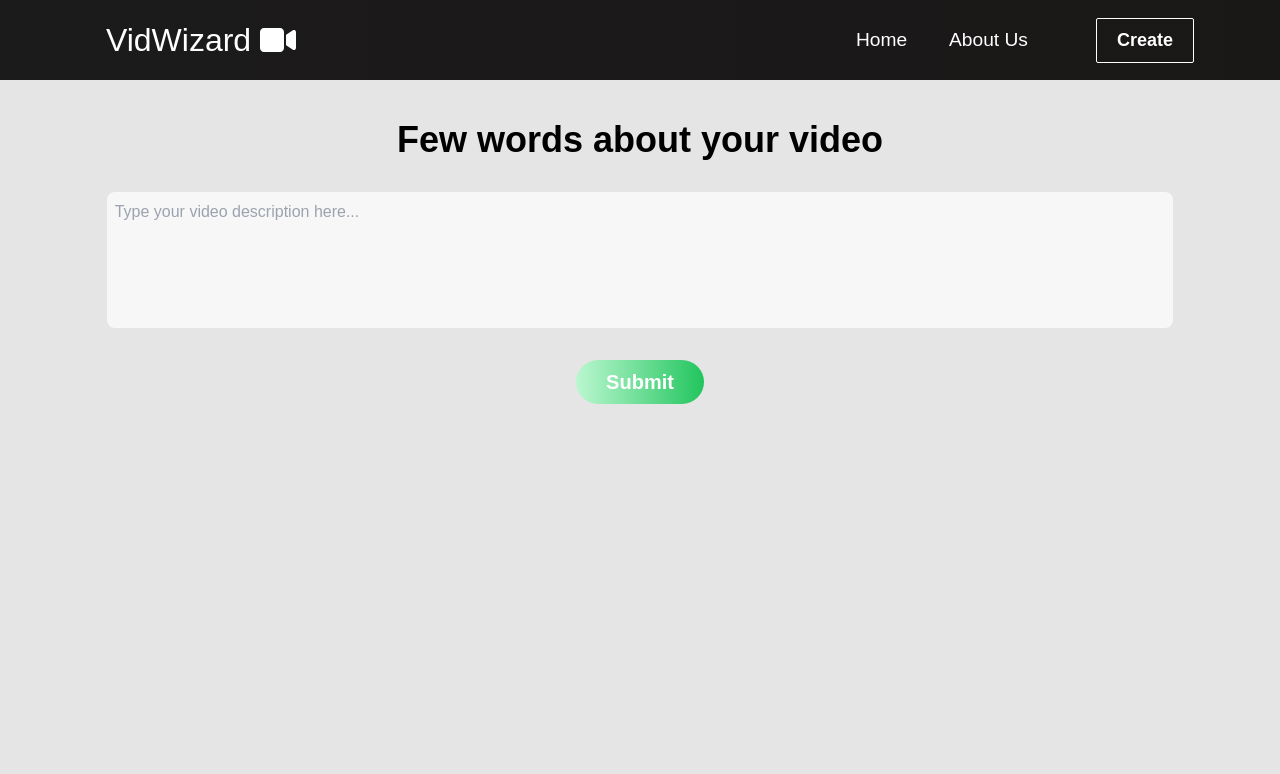
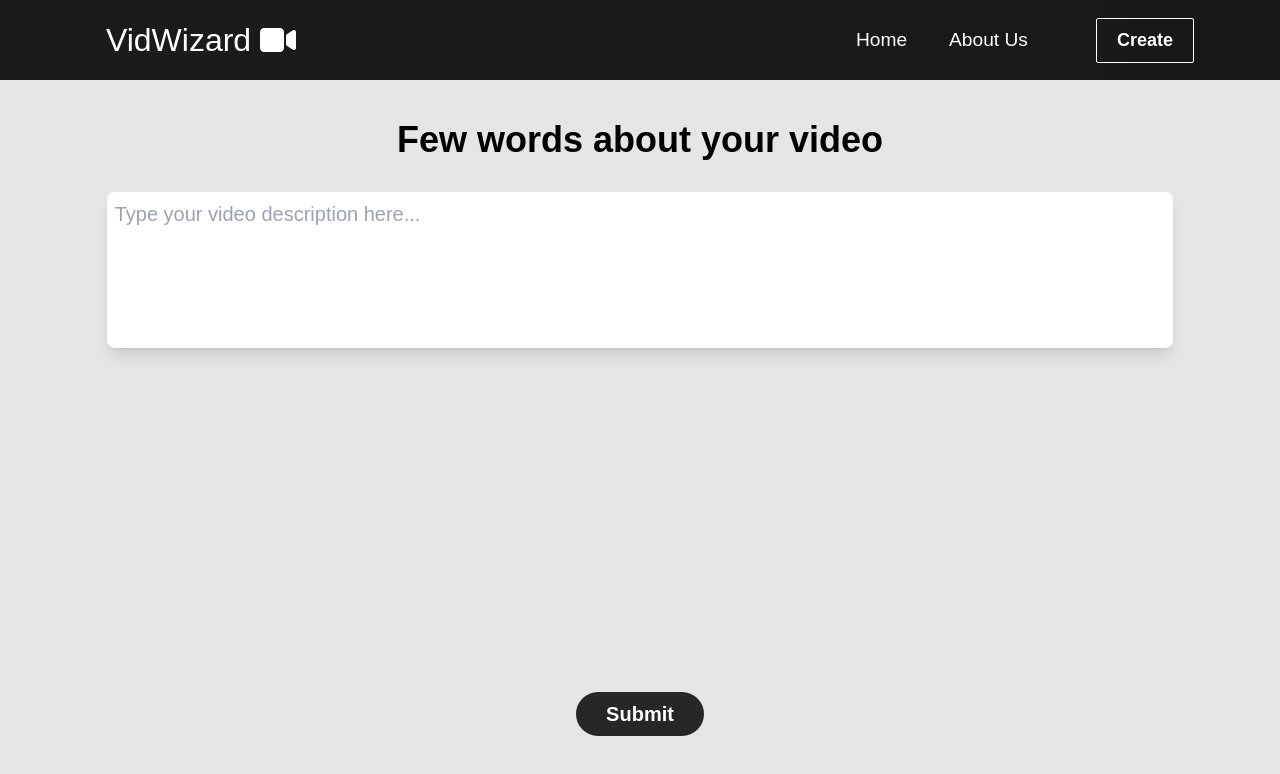
Before and after one commit to shakedarish/Final-Project, a React (Create React App) app: page /createPage in a window 1280 px wide. Shown: the top 774 px of the page. Built offline with nearby package versions, Linux system fonts and the light colour scheme.

Commit message:
add loader, funcation getCompomemt in CreatePage

```diff
--- a/src/components/Button.css
+++ b/src/components/Button.css
@@ -8,7 +8,7 @@
   outline: none;
   border: none;
   cursor: pointer;
-  font-weight: bold; /* Add this line */
+  font-weight: bold;
 }
 
 .btn--primary {
--- a/src/components/EditButton.jsx
+++ b/src/components/EditButton.jsx
@@ -1,10 +1,9 @@
 import React from "react";
 
-const EditButton = ({ text, onClick, additionalClass, fromColor, toColor }) => {
+const EditButton = ({ text, onClick, additionalClass }) => {
   return (
     <button
-      className={`rounded-3xl px-5 py-2 text-xl font-bold text-white w-32 ${additionalClass}
-      bg-gradient-to-r ${fromColor} ${toColor}`}
+      className={`rounded-3xl px-5 py-2 text-xl font-bold text-white w-32 ${additionalClass}`}
       onClick={onClick}
     >
       {text}
--- a/src/components/EditSection.jsx
+++ b/src/components/EditSection.jsx
@@ -28,18 +28,16 @@ const EditSection = ({ scriptText, setIsedited }) => {
         rows={5}
         cols={50}
       />
-      <div className="mb-7 flex justify-between w-2/5">
+      <div className="mb-16 flex justify-between w-2/5">
         <EditButton
           text={isEdit ? "Done" : "Edit"}
           onClick={handleToggleEditing}
-          fromColor="from-orange-200"
-          toColor="to-orange-500"
+          additionalClass="bg-zinc-800 hover:bg-zinc-900"
         />
         <EditButton
           text="Confirm"
           onClick={handleConfirm}
-          fromColor="from-green-200"
-          toColor="to-green-500"
+          additionalClass="bg-zinc-800 hover:bg-zinc-900"
         />
       </div>
     </>
--- a/src/components/ScriptCreate.jsx
+++ b/src/components/ScriptCreate.jsx
@@ -2,15 +2,17 @@ import React, { useState } from "react";
 import EditButton from "./EditButton";
 import { getScript } from "../util/genrateScript";
 
-const ScriptCreate = ({ setDesc }) => {
+const ScriptCreate = ({ setDesc, setLoading }) => {
   const [text, setText] = useState("");
 
   const handleSubmit = async () => {
     const requestData = { message: text };
 
     try {
+      setLoading(true);
       const responseData = await getScript(requestData);
       setDesc(responseData);
+      setLoading(false);
       console.log("generated script successfully");
     } catch (error) {
       console.error("Error generated script:", error);
@@ -22,7 +24,7 @@ const ScriptCreate = ({ setDesc }) => {
       <h1 className="mt-10 font-bold text-4xl">Few words about your video</h1>
 
       <textarea
-        className="w-10/12 p-2 border-none rounded-lg resize-none bg-white bg-opacity-70"
+        className="w-10/12 p-2 border-none rounded-lg text-xl resize-none bg-white shadow-lg"
         value={text}
         onChange={(e) => setText(e.target.value)}
         readOnly={false}
@@ -31,12 +33,10 @@ const ScriptCreate = ({ setDesc }) => {
         rows={5}
         cols={50}
       />
-
       <EditButton
         text="Submit"
         onClick={handleSubmit}
-        fromColor="from-green-200"
-        toColor="to-green-500"
+        additionalClass="bg-zinc-800 hover:bg-zinc-900 absolute bottom-16"
       />
     </>
   );
--- a/src/components/VoiceSection.jsx
+++ b/src/components/VoiceSection.jsx
@@ -138,9 +138,7 @@ const VoiceSeciton = () => {
       <EditButton
         text="Confirm"
         onClick={() => {}}
-        additionalClass="mb-12"
-        fromColor="from-green-200"
-        toColor="to-green-500"
+        additionalClass="mb-16 bg-zinc-800 hover:bg-zinc-900"
       />
     </>
   );
--- a/src/components/pages/CreatePage.jsx
+++ b/src/components/pages/CreatePage.jsx
@@ -2,21 +2,46 @@ import React, { useState } from "react";
 import EditSection from "../EditSection";
 import VoiceSeciton from "../VoiceSection";
 import ScriptCreate from "../ScriptCreate";
+import Loading from "../Loading";
+
+function GetCreateComponent({
+  setIsLoading,
+  setIsEdited,
+  setDescText,
+  isLoading,
+  isEdited,
+  descText,
+}) {
+  if (isLoading) {
+    return <Loading text="Create script..." />;
+  }
+
+  if (descText === "") {
+    return <ScriptCreate setDesc={setDescText} setLoading={setIsLoading} />;
+  }
+
+  if (!isEdited) {
+    return <EditSection scriptText={descText} setIsedited={setIsEdited} />;
+  }
+
+  return <VoiceSeciton />;
+}
 
 const CreatePage = () => {
+  const [isLoading, setIsLoading] = useState(false);
   const [isEdited, setIsEdited] = useState(false);
   const [descText, setDescText] = useState("");
 
   return (
-    <div
-      className="h-full flex flex-col justify-start bg-cover bg-center bg-no-repeat items-center gap-8 bg-neutral-200"
-      // bg-gradient-to-tr from-blue-300 to-white via-cyan-200"
-    >
-      {descText === "" && <ScriptCreate setDesc={setDescText} />}
-      {descText !== "" && !isEdited && (
-        <EditSection scriptText={descText} setIsedited={setIsEdited} />
-      )}
-      {descText !== "" && isEdited && <VoiceSeciton />}
+    <div className="h-full flex flex-col justify-start bg-cover bg-center bg-no-repeat items-center gap-8 bg-neutral-200">
+      <GetCreateComponent
+        setIsLoading={setIsLoading}
+        isLoading={isLoading}
+        setIsEdited={setIsEdited}
+        isEdited={isEdited}
+        setDescText={setDescText}
+        descText={descText}
+      />
     </div>
   );
 };
--- a/src/index.css
+++ b/src/index.css
@@ -23,3 +23,22 @@ html {
 .homePageBg {
   scrollbar-width: none;
 }
+
+.loader {
+  border: 16px solid #f3f3f3;
+  border-top: 16px solid #64bcbf;
+  border-radius: 50%;
+  width: 160px;
+  height: 160px;
+  animation: spin 2s linear infinite;
+  margin-bottom: 40px;
+}
+
+@keyframes spin {
+  0% {
+    transform: rotate(0deg);
+  }
+  100% {
+    transform: rotate(360deg);
+  }
+}
--- a/tailwind.config.js
+++ b/tailwind.config.js
@@ -1,10 +1,8 @@
 /** @type {import('tailwindcss').Config} */
 module.exports = {
-  content: [
-    "./src/**/*.{js,jsx,ts,tsx}",
-  ],
+  content: ["./src/**/*.{js,jsx,ts,tsx}"],
   theme: {
     extend: {},
   },
   plugins: [],
-}
+};
```
Also changed, not shown: 1 other file (tests, documents, lock files or other folders).
